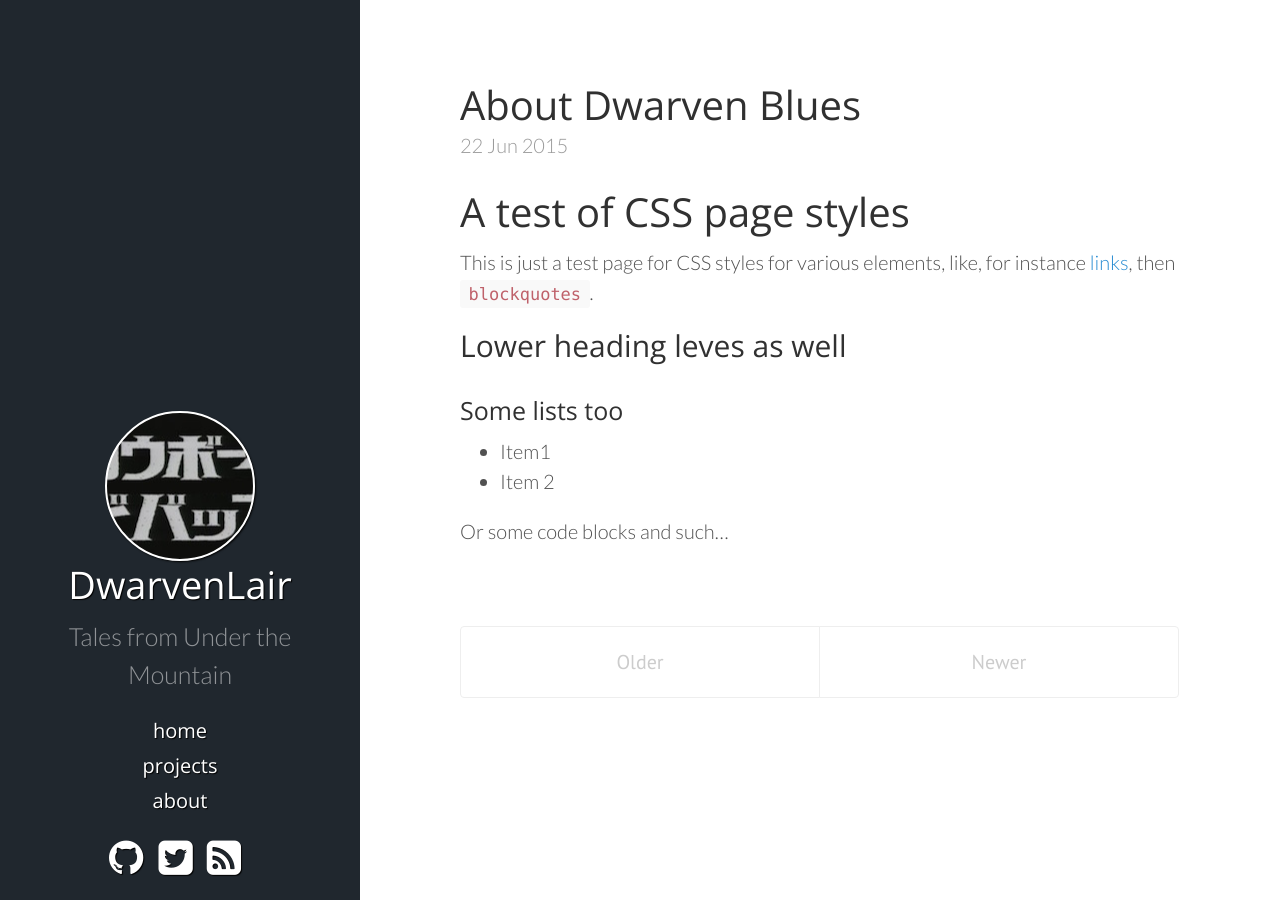
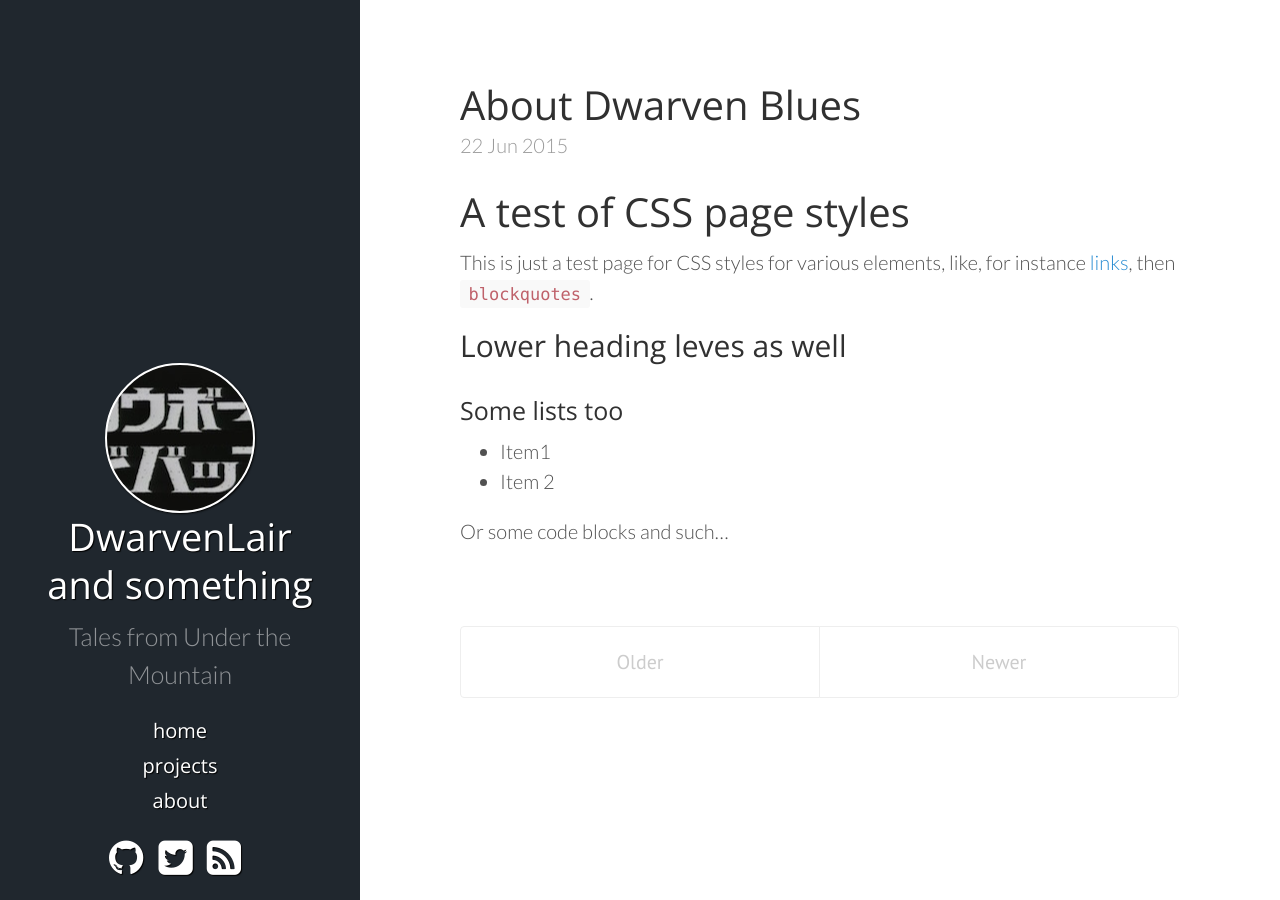
Before and after one commit to blackdwarf/blackdwarf.github.io, a Jekyll site: the page built from index.html, in a window 1280 px wide. Built offline with Jekyll 4.4.1, drawn with Linux system fonts in a browser that asks for light colours; nearby versions of some CDN libraries; Markdown is read by kramdown in place of the engine named in the settings; the list of posts is cut into pages by our own code.

Commit message:
Simple commit

```diff
--- a/_includes/sidebar.html
+++ b/_includes/sidebar.html
@@ -5,7 +5,7 @@
      <div class="sidebar-about">
       <h1>
         <a href="{{ site.baseurl }}">
-          {{ site.title }}
+          {{ site.title }} and something
         </a>
       </h1>
       <p class="lead">{{ site.description }}</p>
```
